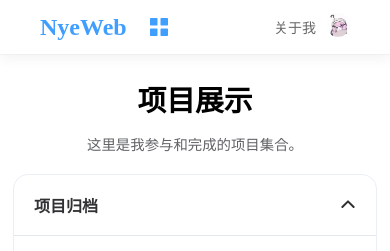
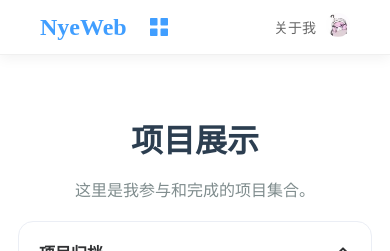
Before and after one commit to NayeyYe/NyeWeb, a Vue app in the folder frontend/: page /projects in a window 390 px wide. Shown: the top 251 px of the page. Built offline with nearby package versions, Linux system fonts and the light colour scheme; no server answers.

Commit message:
Revert "统一四个页面的Header对齐"
This reverts commit a173b7da6ee2b0567fc30c7c565436777e9b6e56.

```diff
--- a/frontend/src/views/Main/Knowledge.vue
+++ b/frontend/src/views/Main/Knowledge.vue
@@ -204,9 +204,9 @@ onMounted(async () => {
 
 <style scoped>
 .knowledge-container {
+  padding: 100px 20px 20px;
   max-width: 1200px;
-  margin: 100px auto 40px; /* 从 padding 改为 margin,与 Resources/Tools 一致 */
-  padding: 0 20px; /* 只保留左右 padding */
+  margin: 0 auto;
 }
 
 .header {
@@ -217,7 +217,6 @@ onMounted(async () => {
 .header h1 {
   font-size: 2.5em;
   margin-bottom: 10px;
-  color: inherit; /* 移除颜色设置,使用默认 */
 }
 
 .header p {
@@ -262,11 +261,6 @@ onMounted(async () => {
 
 /* 响应式布局 */
 @media (max-width: 1024px) {
-  .knowledge-container {
-    margin: 90px auto 30px; /* 与 Resources/Tools 一致 */
-    padding: 0 15px;
-  }
-
   .main-content {
     flex-direction: column;
   }
@@ -301,12 +295,11 @@ onMounted(async () => {
 
 @media (max-width: 768px) {
   .knowledge-container {
-    margin: 80px auto 20px; /* 与 Resources/Tools 一致 */
-    padding: 0 10px;
+    padding: 100px 10px 10px;
   }
 
   .header {
-    margin-bottom: 25px; /* 从 30px 改为 25px */
+    margin-bottom: 30px;
   }
 
   .header h1 {
@@ -324,8 +317,7 @@ onMounted(async () => {
 
 @media (max-width: 480px) {
   .knowledge-container {
-    margin: 70px auto 15px; /* 与 Resources/Tools 一致 */
-    padding: 0 5px;
+    padding: 90px 5px 5px;
   }
 
   .header {
--- a/frontend/src/views/Main/Projects.vue
+++ b/frontend/src/views/Main/Projects.vue
@@ -59,7 +59,7 @@ const fetchProjectTags = async () => {
 
 // 所有项目，按日期降序排序
 const sortedProjects = computed(() => {
-  return [...projects.value].sort((a, b) => new Date(b.date).getTime() - new Date(a.date).getTime())
+  return [...projects.value].sort((a, b) => new Date(b.date) - new Date(a.date))
 })
 
 // 当前选择的标签
@@ -76,8 +76,8 @@ const filteredProjects = computed(() => {
 })
 
 // 计算可用标签
-const allTags = computed<string[]>(() => {
-  const tagSet = new Set<string>()
+const allTags = computed(() => {
+  const tagSet = new Set()
   projects.value.forEach(project => {
     if (project.tags) {
       project.tags.forEach(tag => tagSet.add(tag))
@@ -168,8 +168,8 @@ onMounted(async () => {
 <style scoped>
 .projects-container {
   max-width: 1200px;
-  margin: 100px auto 40px;
-  padding: 0 20px; /* 从 padding: 20px 改为 0 20px */
+  margin: 80px auto 40px;
+  padding: 20px;
 }
 
 .header {
@@ -179,13 +179,13 @@ onMounted(async () => {
 
 .header h1 {
   font-size: 2.5em;
-  color: inherit; /* 从 #2c3e50 改为 inherit,使用默认颜色 */
+  color: #2c3e50;
   margin-bottom: 10px;
 }
 
 .header p {
-  font-size: 1.1em; /* 从 1.2em 改为 1.1em,与 Resources/Tools 一致 */
-  color: #606266; /* 从 #7f8c8d 改为 #606266,与 Resources/Tools 一致 */
+  font-size: 1.2em;
+  color: #7f8c8d;
 }
 
 .main-content {
@@ -224,11 +224,6 @@ onMounted(async () => {
 }
 
 @media (max-width: 1024px) {
-  .projects-container {
-    margin: 90px auto 30px; /* 与 Resources/Tools 一致 */
-    padding: 0 15px;
-  }
-
   .main-content {
     flex-direction: column;
   }
@@ -266,19 +261,19 @@ onMounted(async () => {
 @media (max-width: 768px) {
   .projects-container {
     margin: 80px auto 20px;
-    padding: 0 10px; /* 从 15px 改为 10px */
+    padding: 15px;
   }
 
   .header {
-    margin-bottom: 25px; /* 从 40px 改为 25px */
+    margin-bottom: 30px;
   }
 
   .header h1 {
-    font-size: 2em; /* 从 2.2em 改为 2em */
+    font-size: 2.2em;
   }
 
   .header p {
-    font-size: 1em; /* 从 1.1em 改为 1em */
+    font-size: 1.1em;
   }
 
   .projects-grid {
@@ -293,19 +288,19 @@ onMounted(async () => {
 @media (max-width: 480px) {
   .projects-container {
     margin: 70px auto 15px;
-    padding: 0 5px; /* 从 10px 改为 5px */
+    padding: 10px;
   }
 
   .header {
-    margin-bottom: 20px; /* 从 40px 改为 20px */
+    margin-bottom: 20px;
   }
 
   .header h1 {
-    font-size: 1.8em; /* 从 2em 改为 1.8em */
+    font-size: 2em;
   }
 
   .header p {
-    font-size: 0.9em; /* 从 1em 改为 0.9em */
+    font-size: 1em;
   }
 
   .projects-grid {
```
